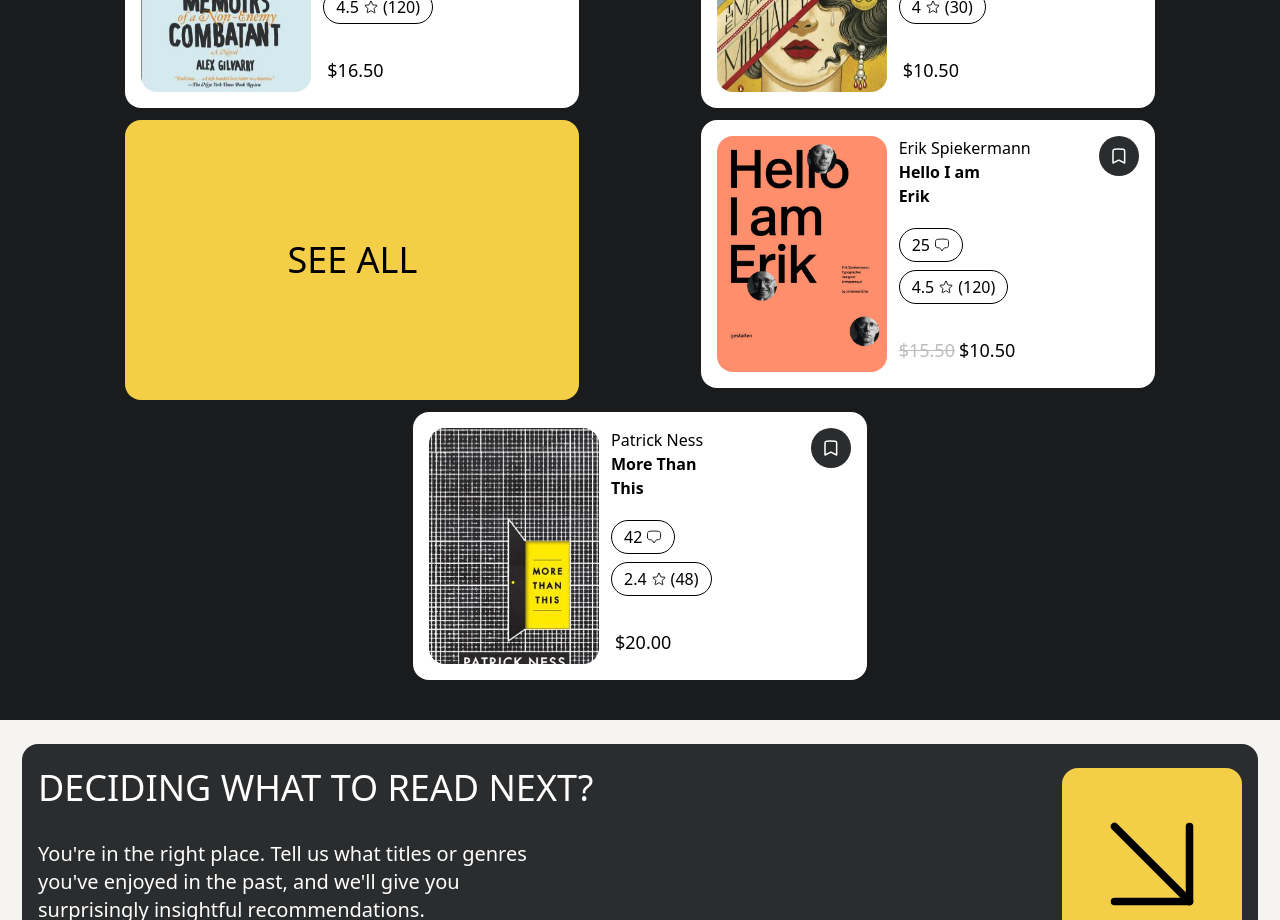
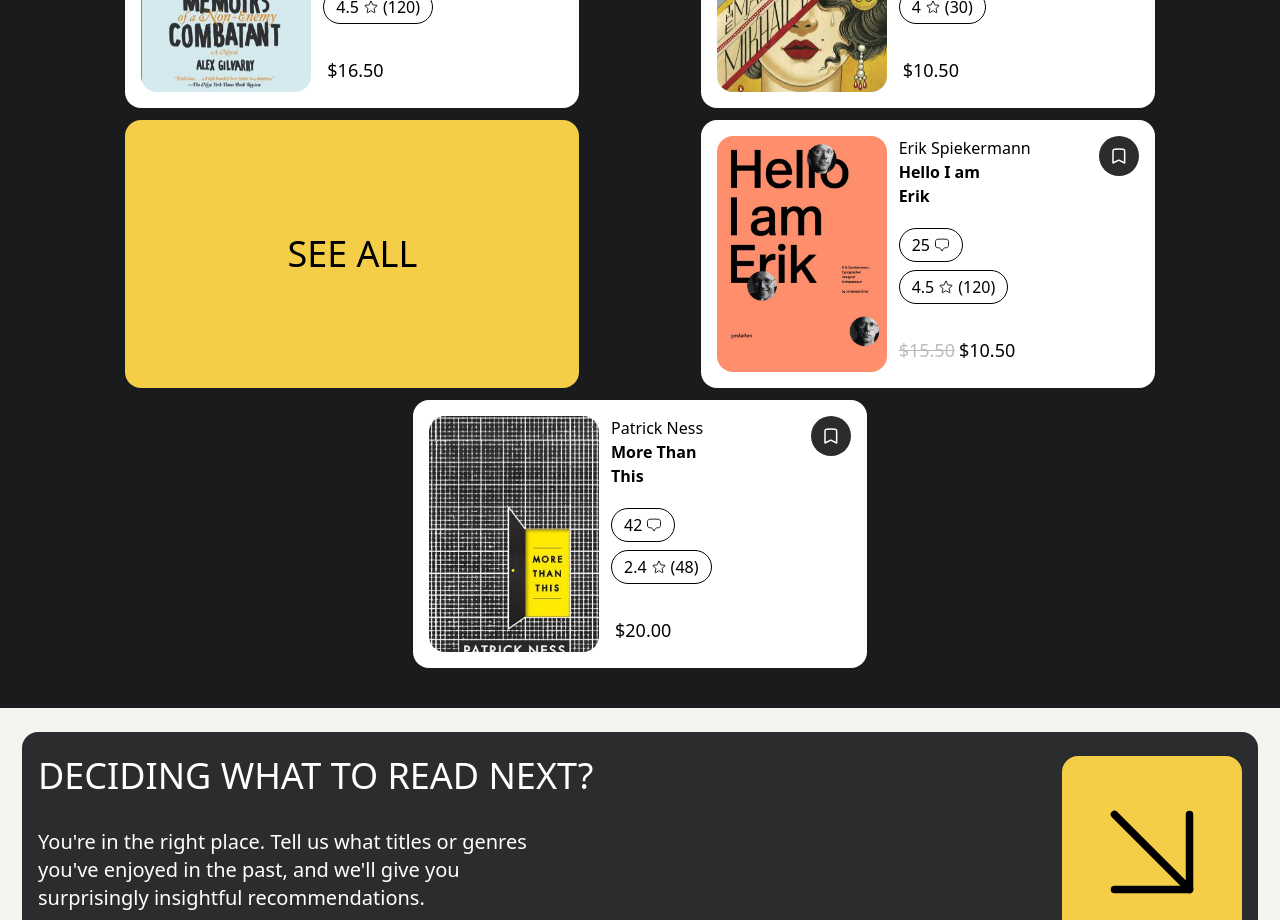
Before and after one commit to abdullahnadeemdev/bookshelf, a React (Vite) app: page / in a window 1280 px wide. Shown: the part 1580-2500 px from the top of the page. Built offline with nearby package versions, Linux system fonts and the light colour scheme.

Commit message:
fix(home(bestSellers)):size of SEEALL

```diff
--- a/src/components/home/bestSellers/BestSellers.jsx
+++ b/src/components/home/bestSellers/BestSellers.jsx
@@ -25,10 +25,10 @@ const BestSellers = () => {
             rounded-2xl
             items-center justify-center
             sm:text-4xl
-            min-w-72 min-h-48 max-w-104 max-h-auto
+            min-w-42 min-h-48 max-w-71 max-h-auto
             sm:max-w-74
             md:min-w-90
-            lg:min-w-113.5 lg:min-h-70
+            lg:min-w-113.5 lg:min-h-62
           "
             >
               <h1>SEE ALL</h1>
```
